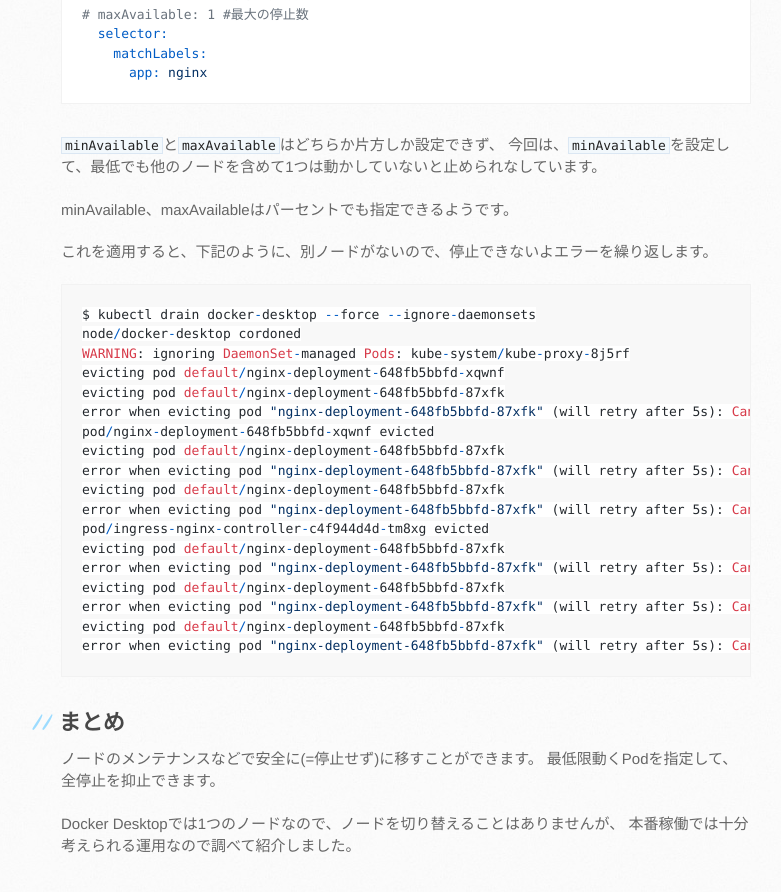
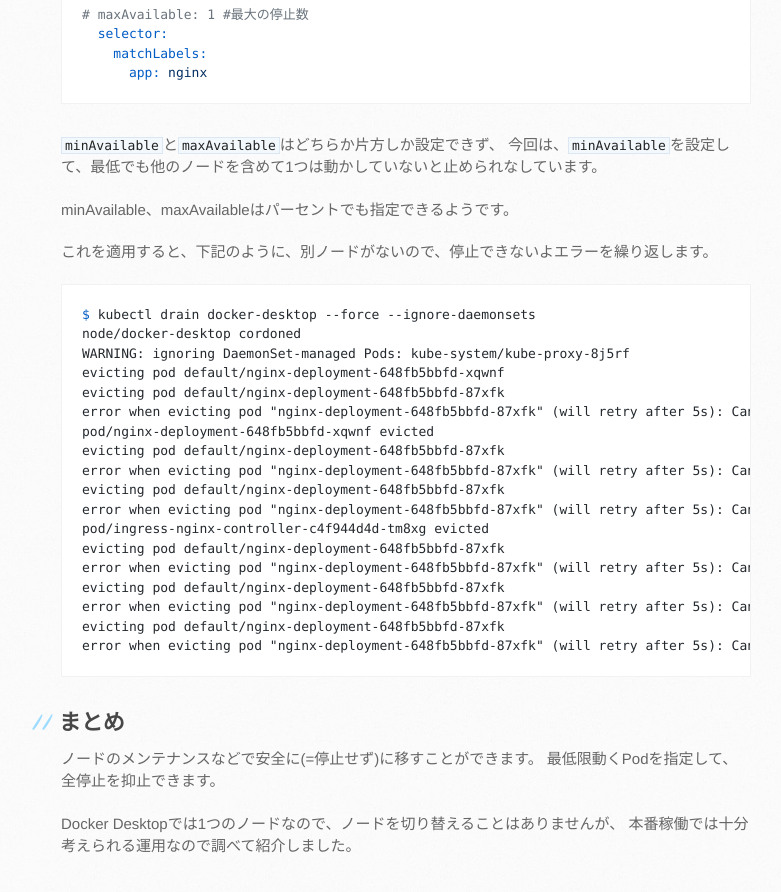
Before and after one commit to mtaketani113/mtaketani113.github.io, a Jekyll site: the page built from it/container/containerPart11.md, in a window 1280 px wide and 900 px high, scrolled down 2885 px. Shown: the top 892 px of the window, without its empty margins (109-890 px from the left). Built offline with Jekyll 4.4.1, drawn with Linux system fonts in a browser that asks for light colours; comment, search, counter and statistics services are not loaded; the repository's description, which GitHub fills in, is left out.

Commit message:
コードの種類を追加

````diff
--- a/it/container/containerPart11.md
+++ b/it/container/containerPart11.md
@@ -136,7 +136,7 @@ minAvailable、maxAvailableはパーセントでも指定できるようです
 
 これを適用すると、下記のように、別ノードがないので、停止できないよエラーを繰り返します。
 
-```
+```Shell
 $ kubectl drain docker-desktop --force --ignore-daemonsets
 node/docker-desktop cordoned
 WARNING: ignoring DaemonSet-managed Pods: kube-system/kube-proxy-8j5rf
````
